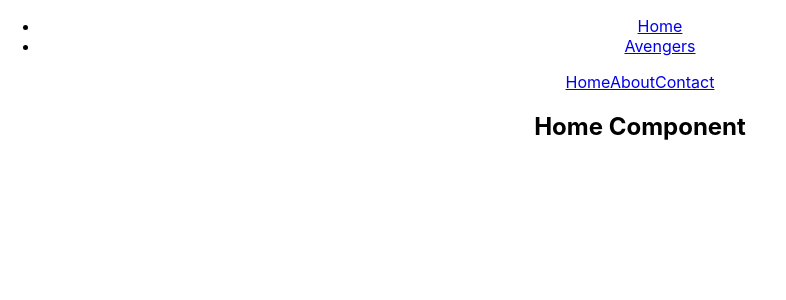
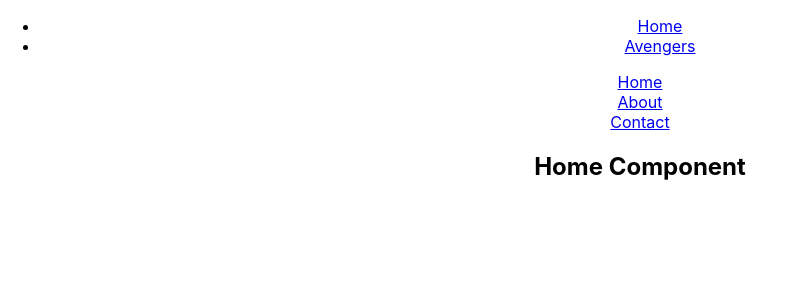
Before and after one commit to Conary36/avengers, a React (Create React App) app: page / in a window 1280 px wide. Shown: the top 300 px of the page, without its empty margins (0-786 px from the left). Built offline with nearby package versions, Linux system fonts and the light colour scheme.

Commit message:
validate working components

```diff
--- a/src/App.js
+++ b/src/App.js
@@ -16,7 +16,7 @@ import avengers from './components/data';
         <div className="App">
           <ul className="navbar">
             <li>
-              <NavLink exact to="/" activeClassName="activeNavButton">
+              <NavLink  to="/" activeClassName="activeNavButton">
                 Home
               </NavLink>
             </li>
@@ -26,7 +26,7 @@ import avengers from './components/data';
               </NavLink>
             </li>
           </ul>
-          <Route exact path="/" component={HomeAvenge} />
+          <Route  path="/" component={HomeAvenge} />
           <Route
             exact
             path="/avengers"
--- a/src/components/Home.js
+++ b/src/components/Home.js
@@ -11,21 +11,25 @@ function About(props) {
 function Contact(props) {
   return <h1>Contact Component</h1>;
 }
+
 function HomeAvenge(){
 
+    return (
+      <nav>
+        <div>
+          <Link to="/">Home</Link>
+        </div>
+        <div>
+          <Link to="/about">About</Link>
+        </div>
+        <div>
+          <Link to="/contact">Contact</Link>
+        </div>
 
-    return(
-
-        <nav>
-            <Link to='/'>Home</Link>
-            <Link to='/about'>About</Link>
-            <Link to='/contact'>Contact</Link>
-
-            <Route exact path='/' component={Home} />
-            <Route path='/about' component={About} />
-            <Route path='/contact' component={Contact} />
-
-        </nav>
-    )
+        <Route exact path="/" component={Home} />
+        <Route path="/about" component={About} />
+        <Route path="/contact" component={Contact} />
+      </nav>
+    );
 }
 export default HomeAvenge;
```
